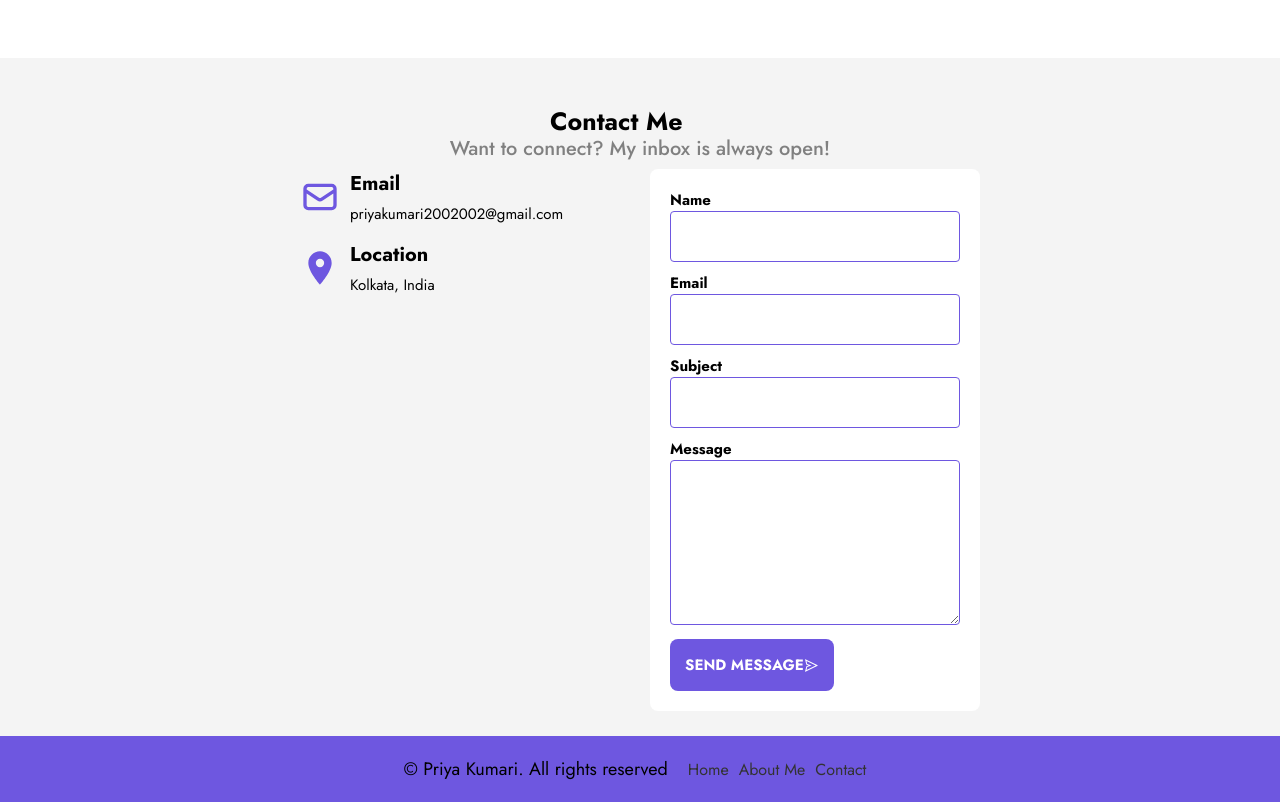
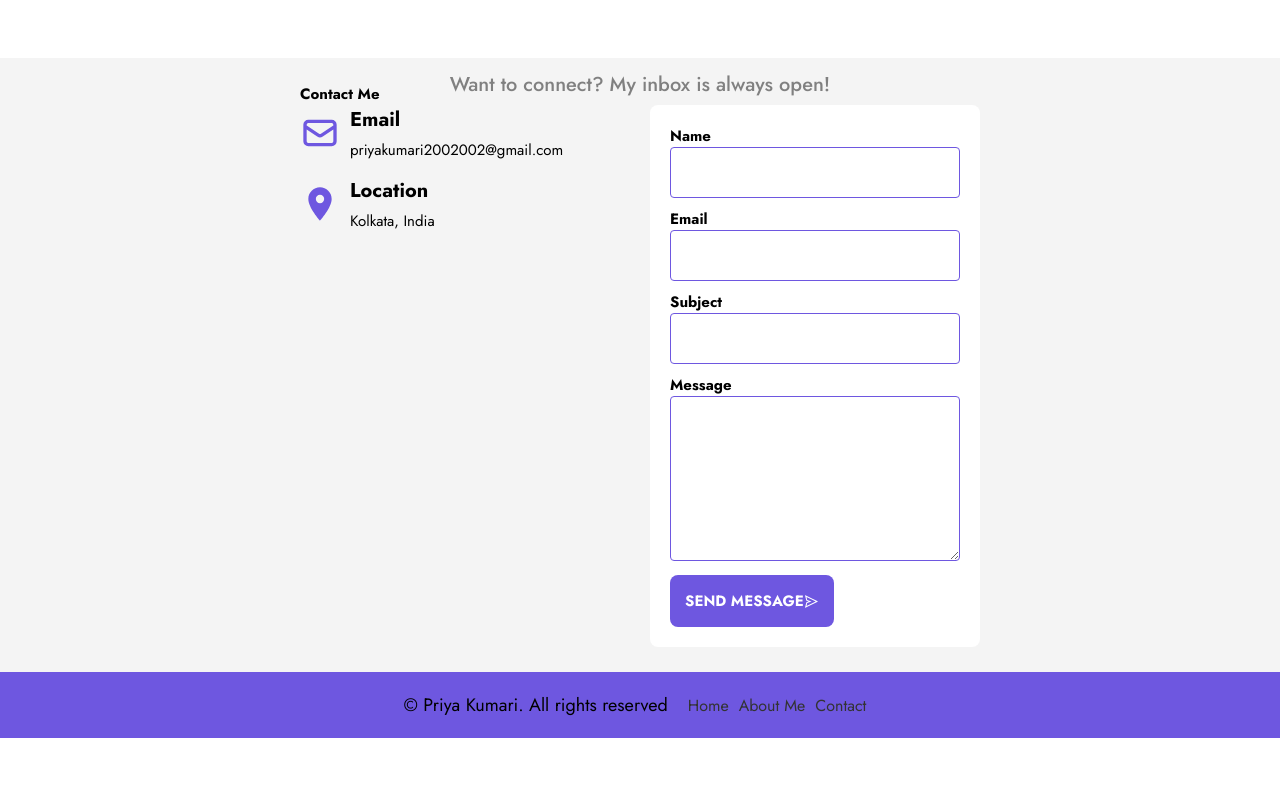
Before and after one commit to priyaK9157/Portfolio, a React (Create React App) app: page / in a window 1280 px wide. Shown: the part 2958-3760 px from the top of the page. After the commit the page ends 3696 px from the top, so only its background shows below. Built offline with nearby package versions, Linux system fonts and the light colour scheme.

Commit message:
Update Contact.css

```diff
--- a/src/components/Contact.css
+++ b/src/components/Contact.css
@@ -1,5 +1,8 @@
+/* contact.css */
+
+/* Original styles for large screens */
 .contact {
-  padding: 4rem 0;
+  padding: 25px 30rem;
   background-color: #f4f4f4;
 }
 
@@ -87,7 +90,6 @@
   cursor: pointer;
   background-color: #6e57e0;
   color: #fff;
-
 }
 
 .button_icon {
@@ -126,18 +128,36 @@
   margin-top: -5rem;
 }
 
+/* Media Queries for responsive layout */
 
+/* For screen sizes <= 768px */
+@media screen and (max-width: 768px) {
+  .contact {
+    padding: 20px; /* Reduce padding for smaller screens */
+  }
 
-.contact {
-  padding: 25px 30rem;
+  .section_subtitle {
+    margin: 2rem 0; /* Adjust the margin to your preference */
+    text-align: center; /* Center the text on smaller screens */
+  }
+
+  .contact_container {
+    grid-template-columns: 1fr; /* Change to a single column layout */
+  }
+
+  .contact_info {
+    justify-content: center; /* Center the contact info on smaller screens */
+  }
+
+  .section_title {
+    font-size: 2rem; /* Adjust the font size for smaller screens */
+    text-align: center; /* Center the text on smaller screens */
+    margin-top: 2rem; /* Adjust the margin to your preference */
+    margin-bottom: 2rem; /* Adjust the margin to your preference */
+  }
+
+  .button {
+    font-size: 1.2rem; /* Adjust the font size for smaller screens */
+    padding: 1rem 1.5rem; /* Adjust the padding for smaller screens */
+  }
 }
-
-.section_titlee{
-  font-size: 2.5rem;
-  margin-top: 2rem;
-  margin-left: 25rem;
-  margin-bottom: 3rem;
-}
-.button:hover{
-  background:  #6144d4;;
-}
```
